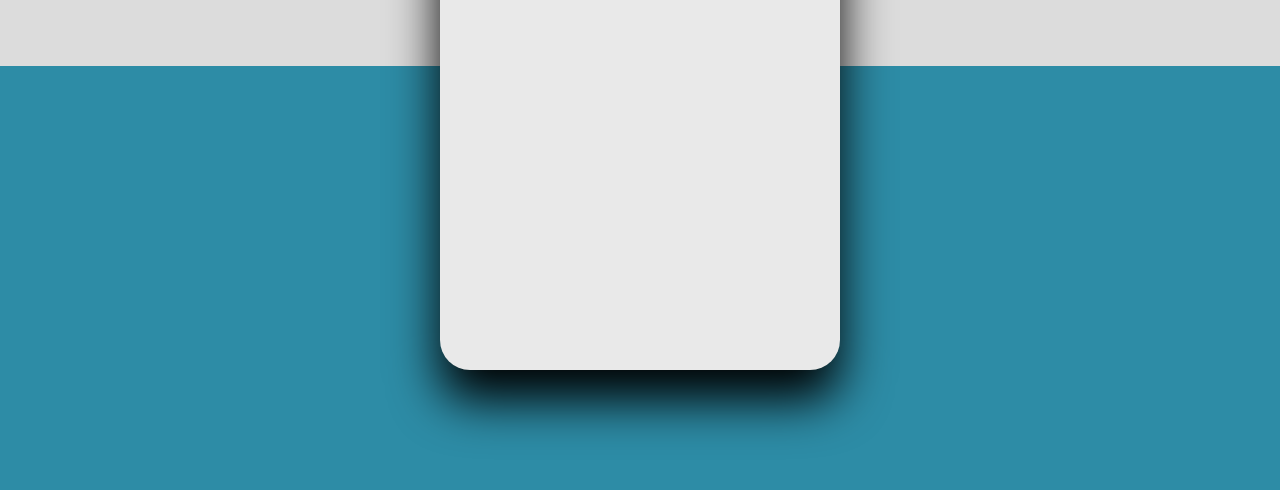
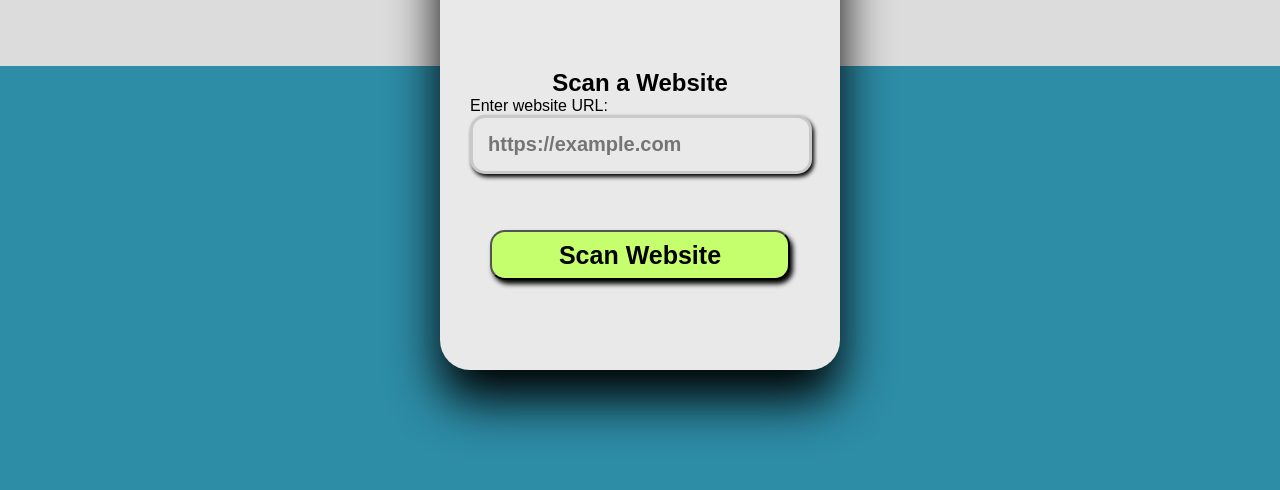
Before and after one commit to martskvish/phishing-detector-, a Flask app: page /home in a window 1280 px wide. Shown: the part 358-848 px from the top of the page. Run offline with Flask 3, Linux system fonts and the light colour scheme.

Commit message:
Add website scan UI and update auth handling
Add a website scan form to the home template and introduce an element_extractor.py stub. Clean up and annotate app.py (comments/whitespace), remove/disable the random secret_key, and fix authentication handling by using the correct username column index when redirecting to /home. Note: the /scan POST handler is not implemented in this changeset. The users.db binary was also updated.

```diff
--- a/app.py
+++ b/app.py
@@ -1,14 +1,25 @@
+#import falasd and its functions for web development
+#sqlite3 for database interaction
+#random for generating a random secret key.
+
 from flask import Flask, render_template, request, redirect
 import sqlite3
-import random
+# import random
 
+#initalizes a flask applicatio and assigns it to the variable app.
 app = Flask(__name__)
-app.secret_key = str(random.randint(1, 40))
 
+# app.secret_key = str(random.randint(1, 40))
+
+
+#define route for the root URL ("/") and associates it with the login function.
+#When a user visits the root URL, login function is called and  "login.html" template is rendered whcih is sent back to the user's browser.
 @app.route("/")
 def login():
     return render_template("login.html")
 
+#define route for "/login_verify" URL and specifies that it only accepts POST requests.
+#When a user submits the login form, the login_verify function is called.
 @app.route("/login_verify", methods=["POST"])
 def login_verify():
     email = request.form.get('email')
@@ -17,41 +28,61 @@ def login_verify():
     Connection = sqlite3.connect("users.db")
     cursor = Connection.cursor()
 
+    #This SQL command checks if there is a user in the USERS table with the provided email and password.
     user = cursor.execute("SELECT * FROM USERS WHERE email = ? AND password = ?", (email, password)).fetchall()
     Connection.close()
+
+    #If no user is found with the provided credentials, redirect to the login page.
+    #If a user is found, redirect to the home page.
     if len(user) == 0:
         return redirect("/")
     else:
-        username = user[0][0]
+        username = user[0][1]
         return redirect(f"/home?username={username}&email={email}")
 
+
+#This defines a route for the /home URL.
+#When user visits the /home URL, home function is called.
+#Retrieves username and email from the query parameters in the URL using request.args.get()
 @app.route("/home")
 def home():
     username = request.args.get('username')
     email = request.args.get('email')
 
+    #Renders the home.html template and passes the username and email as variables to the template.
     return render_template("home.html", username=username, email=email)
 
 
+#This defines a route for the /register URL.
+#When user visits the /register URL, register function is called.
 @app.route("/register")
 def register():
     return render_template("signup.html")
 
 
+#Defines a route for the /add_user URL that accepts POST requests.
+#When a user submits the registration form, add_user function is called.
 @app.route("/add_user", methods=["POST"])
 def add_user():
+
+    #Retrieves the username, email, and password from the form data submitted
     username = request.form.get('username')
     email = request.form.get('email')
     password = request.form.get('password')
 
+    #initializes connection to the SQLite database
     Connection = sqlite3.connect("users.db")
     cursor = Connection.cursor()
 
+    #Checks if user with provided email and password already exists
     ans = cursor.execute("SELECT * FROM USERS WHERE email = ? AND password = ?", (email, password)).fetchall()
 
+    #If user with provided email and password already exists, redirect to the login page
     if len(ans) > 0:
         Connection.close()
         return render_template("login.html")
+
+    #If user does not exist, insert new user into the USERS table with the provided username, email, and password.
     else:
         cursor.execute("INSERT INTO USERS (username, email, password) VALUES (?, ?, ?)", (username, email, password))
 
@@ -61,5 +92,6 @@ def add_user():
 
     return redirect("/")
 
+
 if __name__ == "__main__":
     app.run(debug=True)
--- a/templates/home.html
+++ b/templates/home.html
@@ -10,6 +10,15 @@
     <main>
         <h1>Welcome, {{ username }}!</h1>
         <h2>Your email: {{ email }}</h2>
+        <h2>Scan a Website</h2>
+
+        <form action="/scan" method="POST">
+            <label for="url">Enter website URL:</label><br>
+            <input type="text" id="url" name="url" placeholder="https://example.com" required><br><br>
+
+            <button type="submit">Scan Website</button>
+        </form>
+
     </main>
 </body>
 </html>
```
Also changed, not shown: element_extractor.py (added), users.db.
